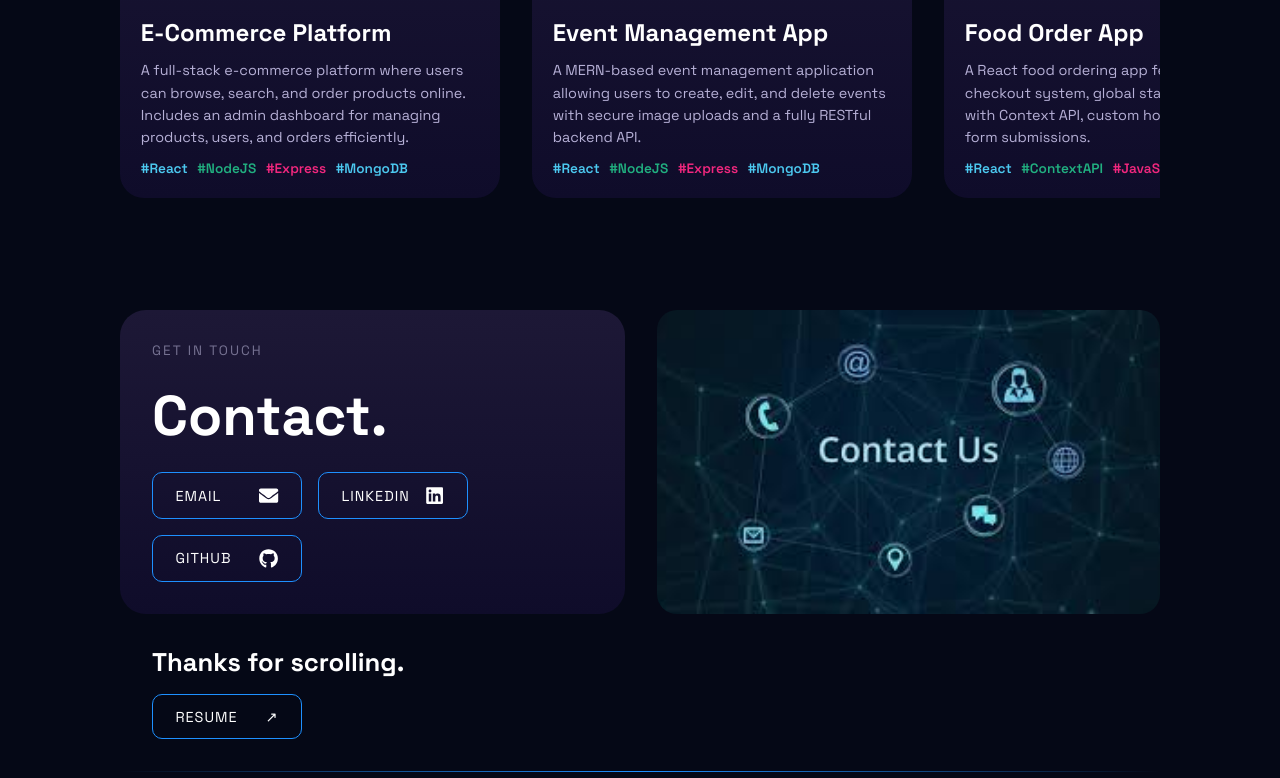
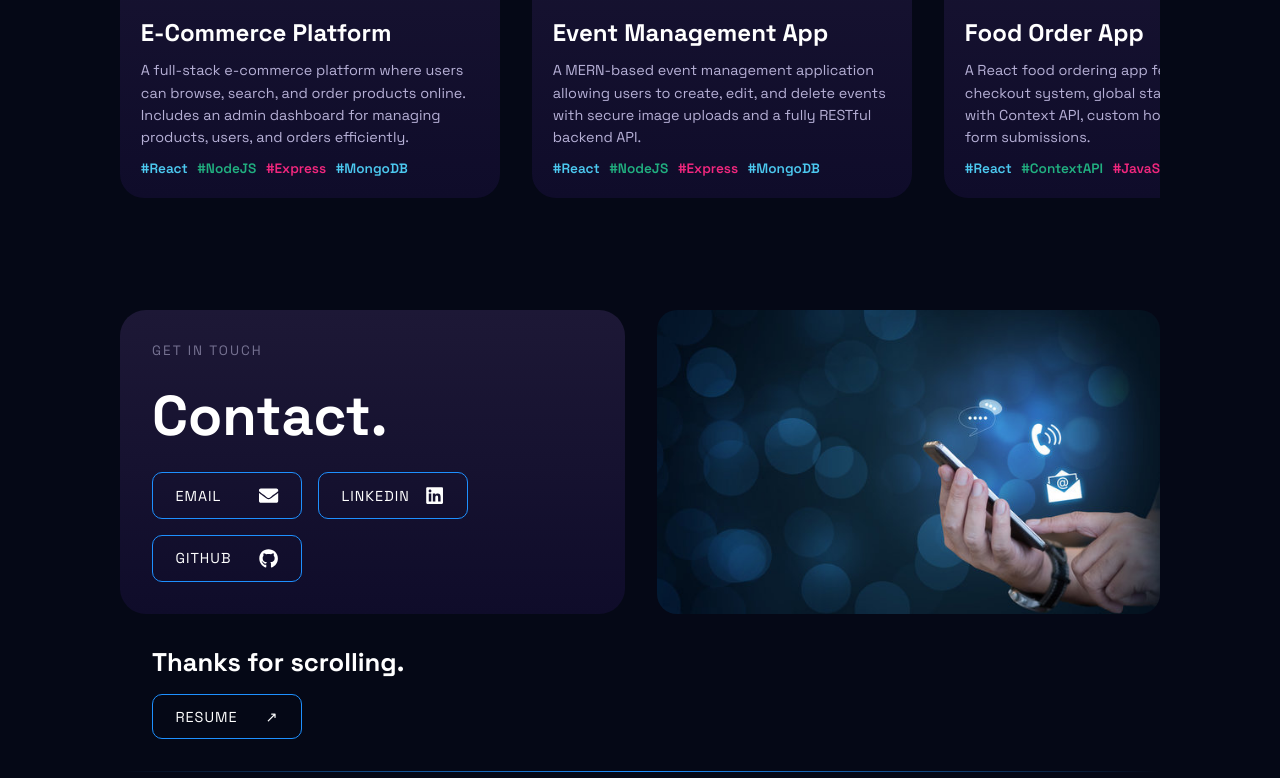
Before and after one commit to CodeWithNadiry/portfolio_website, a Next.js app: page / in a window 1280 px wide. Shown: the part 5165-5943 px from the top of the page. Built offline with nearby package versions, Linux system fonts and the light colour scheme.

Commit message:
added urls

```diff
--- a/components/Contact.jsx
+++ b/components/Contact.jsx
@@ -8,7 +8,7 @@ const Contact = () => {
     <section id="contact" className={`container ${classes.contact}`}>
       <div className={classes.content}>
       <div className={classes.image}>
-        <Image src="/contacts.jpg" alt="Contact image" fill priority />
+        <Image src="/freecon.jpg" alt="Contact image" fill priority />
       </div>
 
         <div className={classes.links}>
```
Also changed, not shown: public/contact.jpeg (deleted), public/freecon.jpg (added).
